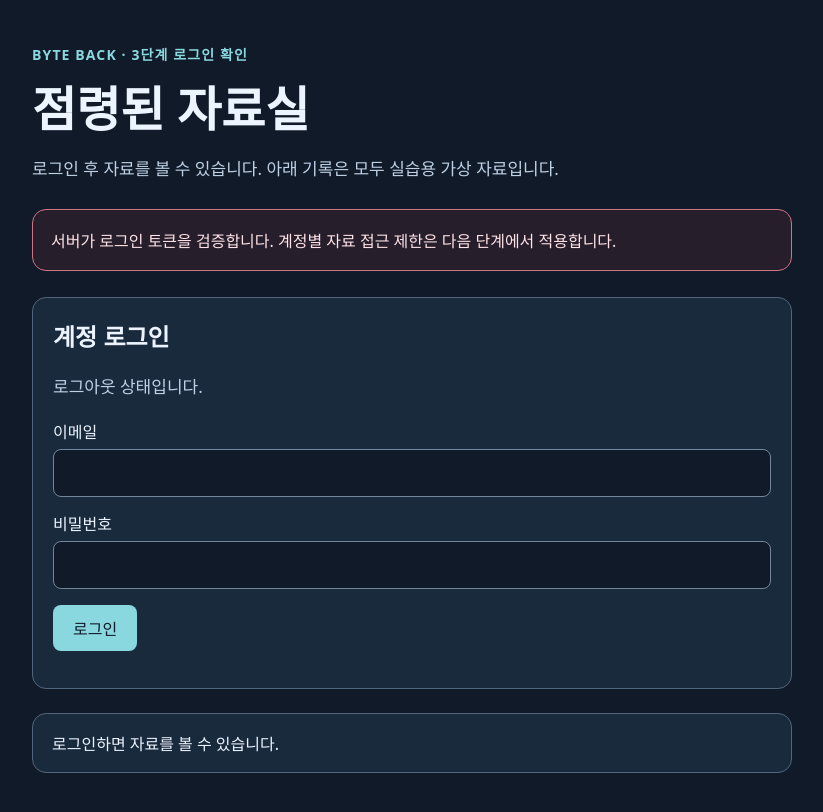
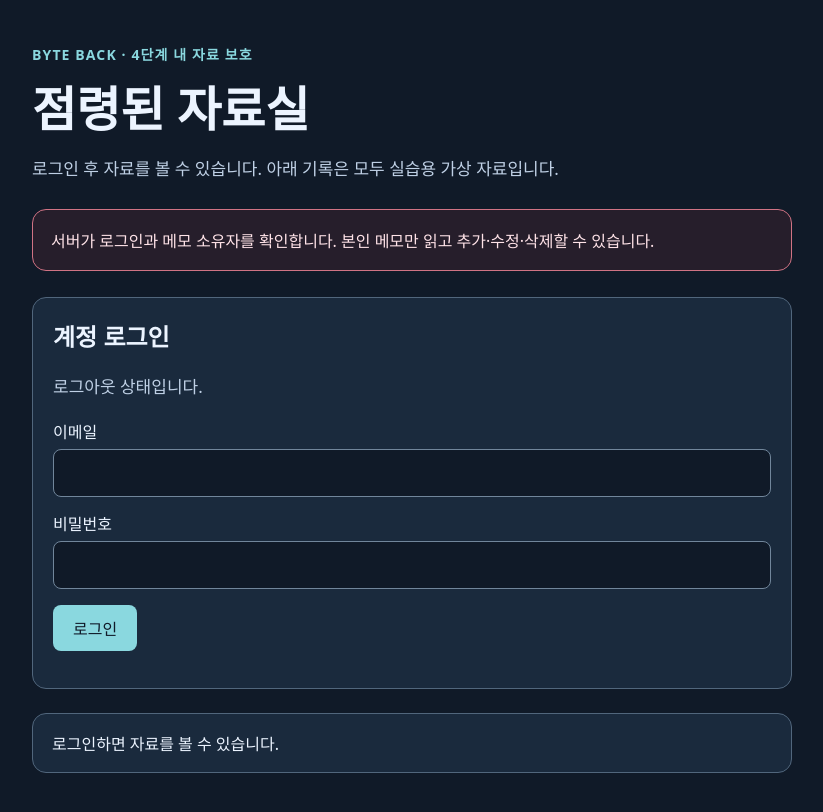
Before and after one commit to wkdtlgns99-cell/choi-bujang-secret-vault, a website: page public/index.html in a window 1280 px wide. Shown: the whole page, without its empty margins (228-1051 px from the left). Drawn offline with nearby package versions, Linux system fonts and the light colour scheme.

Commit message:
4단계 화면 안내 수정

```diff
--- a/public/index.html
+++ b/public/index.html
@@ -32,10 +32,10 @@
 </head>
 <body>
   <main>
-    <div class="eyebrow">BYTE BACK · 3단계 로그인 확인</div>
+    <div class="eyebrow">BYTE BACK · 4단계 내 자료 보호</div>
     <h1>점령된 자료실</h1>
     <p>로그인 후 자료를 볼 수 있습니다. 아래 기록은 모두 실습용 가상 자료입니다.</p>
-    <div class="notice">서버가 로그인 토큰을 검증합니다. 계정별 자료 접근 제한은 다음 단계에서 적용합니다.</div>
+    <div class="notice">서버가 로그인과 메모 소유자를 확인합니다. 본인 메모만 읽고 추가·수정·삭제할 수 있습니다.</div>
     <section class="auth" aria-labelledby="auth-heading">
       <h2 id="auth-heading">계정 로그인</h2>
       <p id="auth-status" role="status">로그인 상태를 확인하는 중입니다.</p>
```
